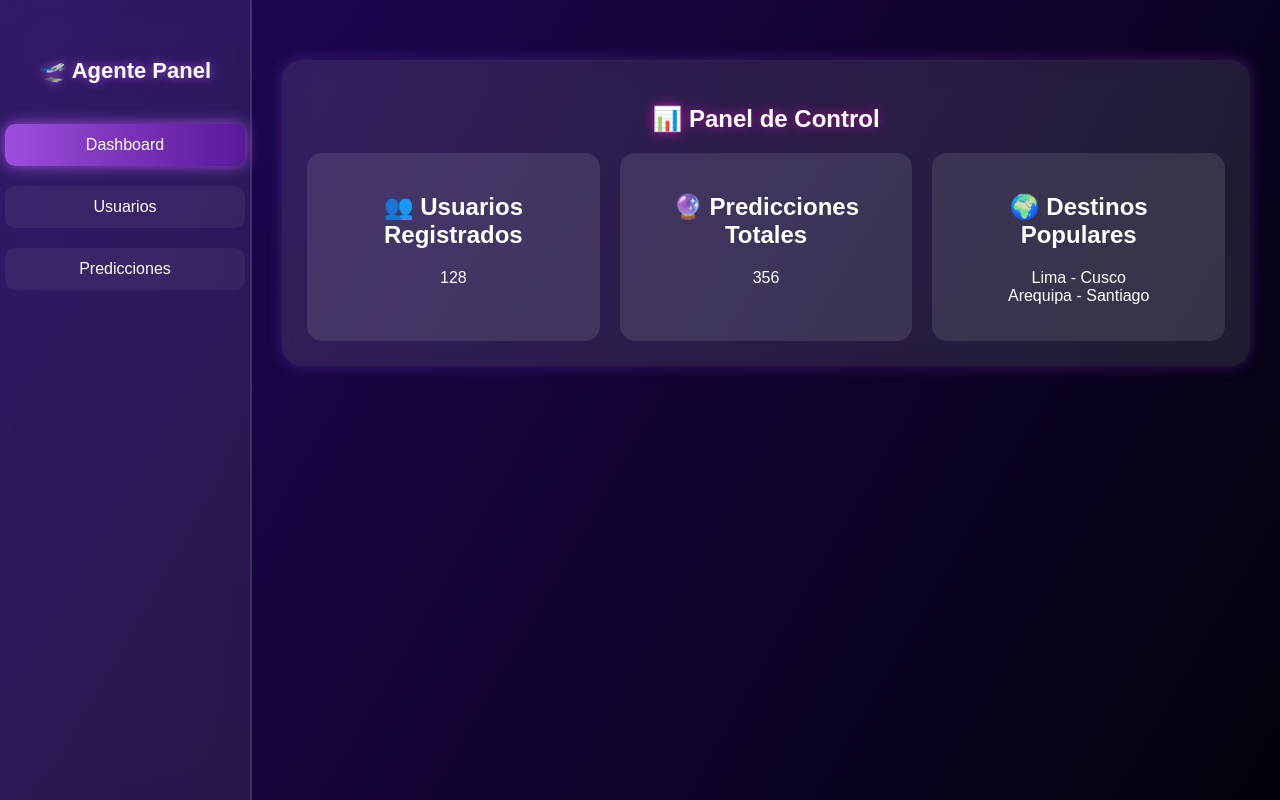
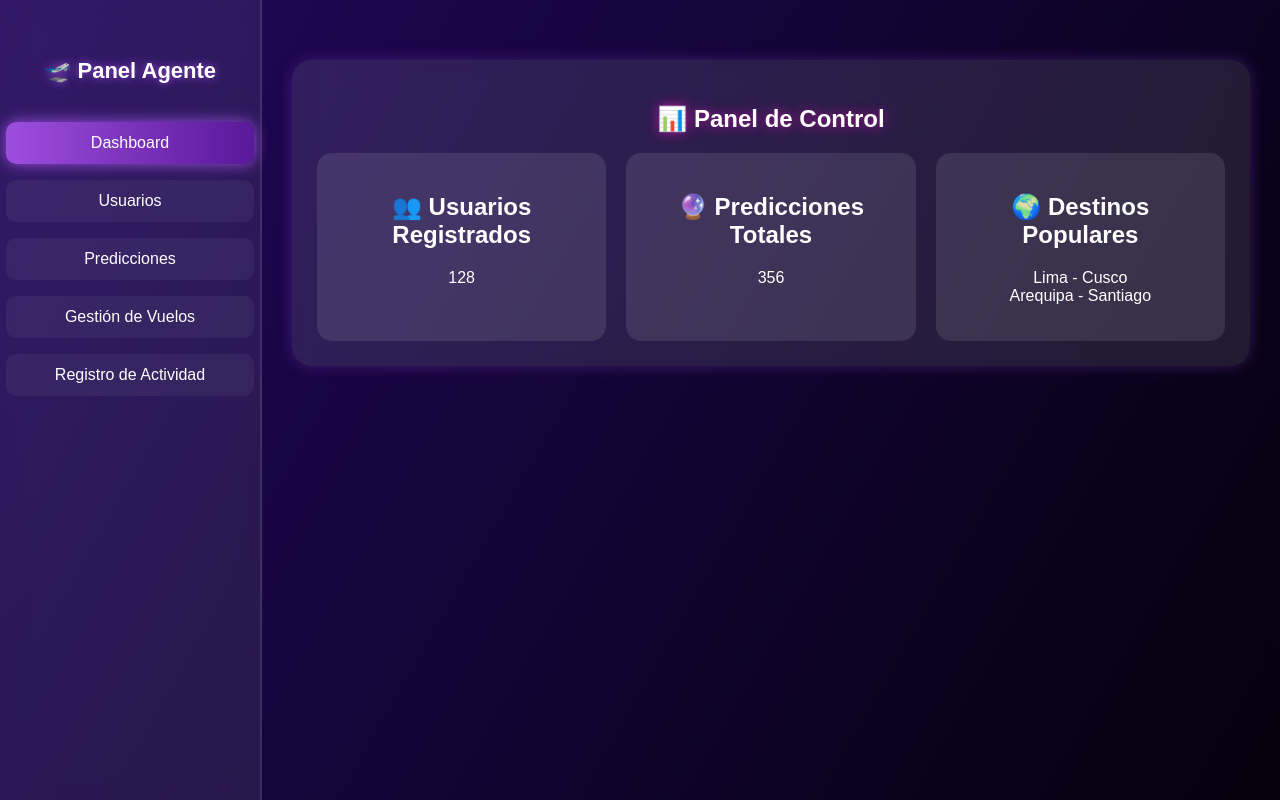
Before and after one commit to Aldo24-k/Predicciondepreciosdevuelos, a Flask app: template templates/panel.html in a window 1280 px wide. Run offline with Flask 3, Linux system fonts and the light colour scheme; the template is opened without the code that fills it, so the values that code supplies are empty.

Commit message:
se modifico el codigo en html de paneles

```diff
--- a/templates/panel.html
+++ b/templates/panel.html
@@ -28,7 +28,7 @@
 
       /* Menú lateral */
       nav {
-        width: 250px;
+        width: 260px;
         background: rgba(255, 255, 255, 0.08);
         backdrop-filter: blur(12px);
         display: flex;
@@ -51,7 +51,7 @@
         width: 80%;
         text-align: center;
         border-radius: 10px;
-        margin: 10px 0;
+        margin: 8px 0;
         background: rgba(255, 255, 255, 0.05);
         transition: all 0.3s;
       }
@@ -129,6 +129,22 @@
         background: rgba(255, 255, 255, 0.1);
       }
 
+      /* Botones */
+      button {
+        background: linear-gradient(90deg, #7209b7, #3a0ca3);
+        color: white;
+        border: none;
+        border-radius: 10px;
+        padding: 8px 15px;
+        cursor: pointer;
+        transition: all 0.3s;
+      }
+
+      button:hover {
+        background: linear-gradient(90deg, #b5179e, #7209b7);
+        box-shadow: 0 0 10px #b5179e;
+      }
+
       /* Ocultar secciones */
       .section {
         display: none;
@@ -136,16 +152,30 @@
       .active-section {
         display: block;
       }
+
+      /* Scrollbar personalizado */
+      ::-webkit-scrollbar {
+        width: 8px;
+      }
+
+      ::-webkit-scrollbar-thumb {
+        background: #9d4edd;
+        border-radius: 4px;
+      }
     </style>
   </head>
   <body>
     <nav>
-      <h2>🛫 Agente Panel</h2>
+      <h2>🛫 Panel Agente</h2>
       <a href="#" class="active" onclick="mostrarSeccion('dashboard')"
         >Dashboard</a
       >
       <a href="#" onclick="mostrarSeccion('usuarios')">Usuarios</a>
       <a href="#" onclick="mostrarSeccion('predicciones')">Predicciones</a>
+      <a href="#" onclick="mostrarSeccion('vuelos')">Gestión de Vuelos</a>
+      <a href="#" onclick="mostrarSeccion('actividad')"
+        >Registro de Actividad</a
+      >
     </nav>
 
     <main>
@@ -220,10 +250,68 @@
           </tr>
         </table>
       </section>
+
+      <!-- Gestión de Vuelos -->
+      <section id="vuelos" class="section">
+        <h1>✈️ Gestión de Vuelos</h1>
+        <table>
+          <tr>
+            <th>ID Vuelo</th>
+            <th>Origen</th>
+            <th>Destino</th>
+            <th>Precio Base</th>
+            <th>Acción</th>
+          </tr>
+          <tr>
+            <td>101</td>
+            <td>Lima</td>
+            <td>Arequipa</td>
+            <td>S/ 250</td>
+            <td><button>Editar</button></td>
+          </tr>
+          <tr>
+            <td>102</td>
+            <td>Trujillo</td>
+            <td>Lima</td>
+            <td>S/ 180</td>
+            <td><button>Editar</button></td>
+          </tr>
+        </table>
+      </section>
+
+      <!-- Registro de Actividad -->
+      <section id="actividad" class="section">
+        <h1>🕓 Registro de Actividad</h1>
+        <table>
+          <tr>
+            <th>Fecha</th>
+            <th>Agente</th>
+            <th>Acción</th>
+            <th>Resultado</th>
+          </tr>
+          <tr>
+            <td>2025-10-09</td>
+            <td>Agente Luis</td>
+            <td>Revisó predicciones</td>
+            <td>Éxito</td>
+          </tr>
+          <tr>
+            <td>2025-10-08</td>
+            <td>Agente María</td>
+            <td>Actualizó vuelo</td>
+            <td>Completado</td>
+          </tr>
+          <tr>
+            <td>2025-10-07</td>
+            <td>Agente Luis</td>
+            <td>Inició sesión</td>
+            <td>Correcto</td>
+          </tr>
+        </table>
+      </section>
     </main>
 
     <script>
-      // Función para mostrar secciones
       function mostrarSeccion(id) {
         document
           .querySelectorAll(".section")
```
